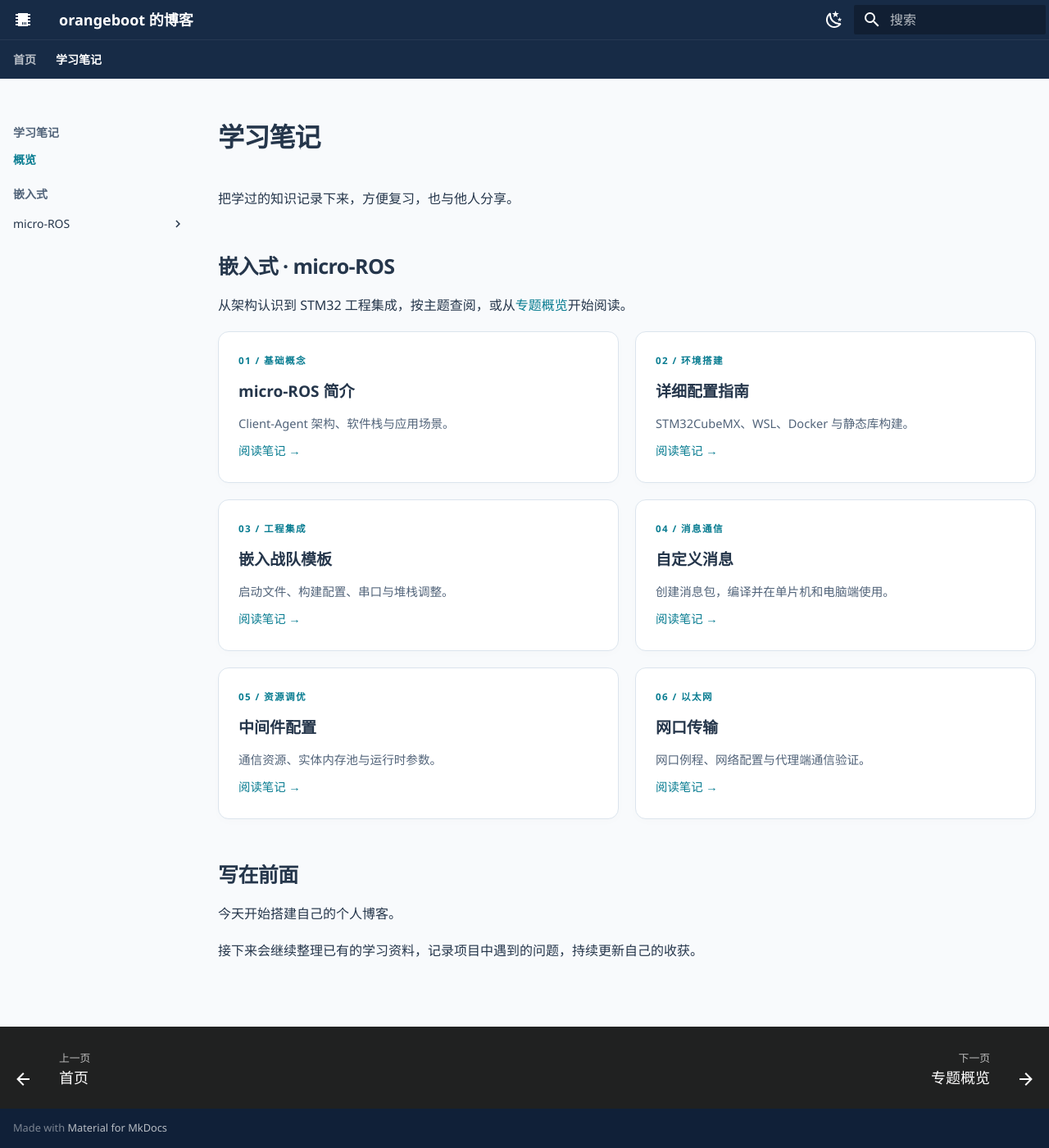
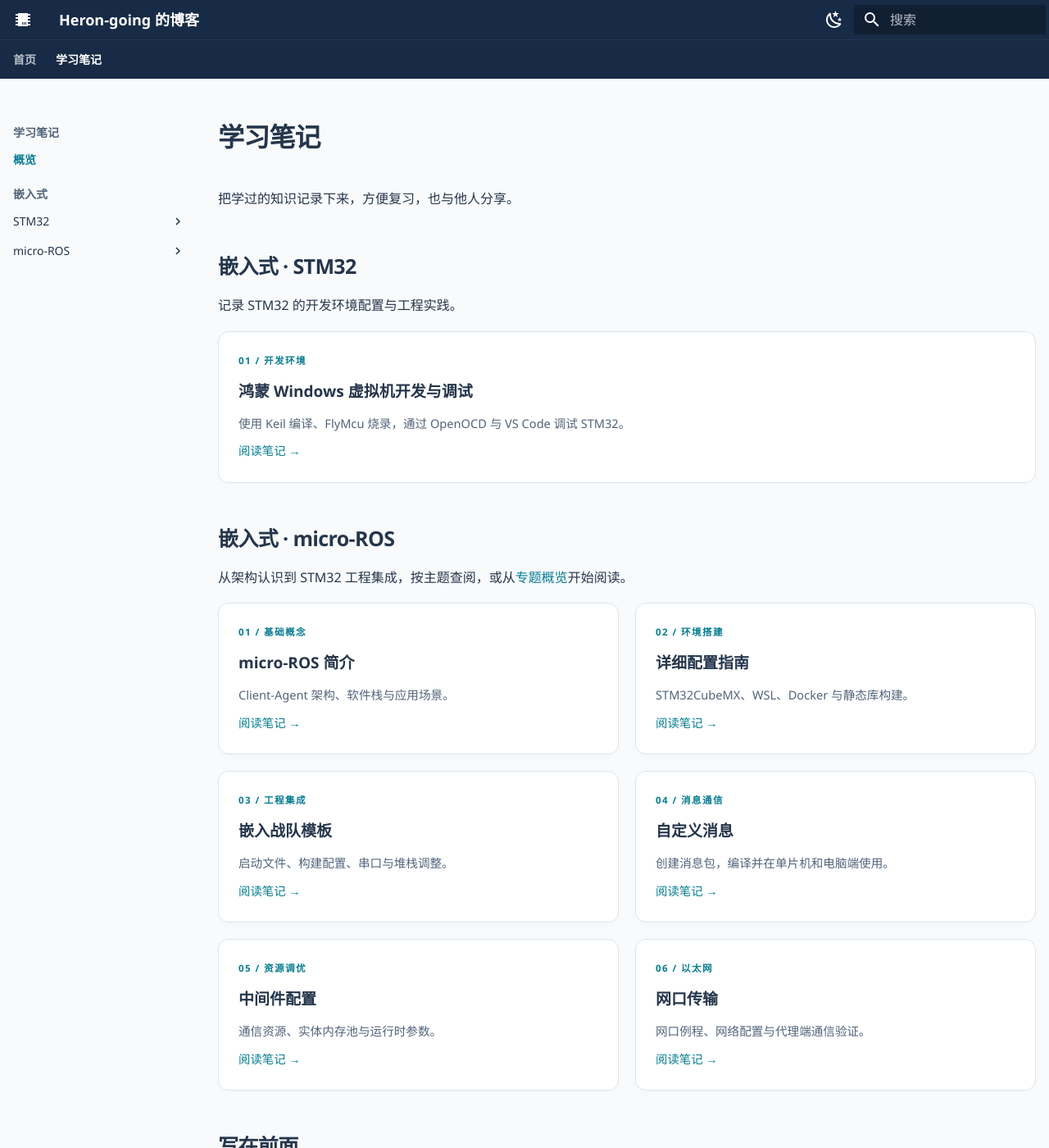
Before and after one commit to Heron-going/Heron-going.github.io, an MkDocs documentation site: the page built from docs/notes.md, in a window 1280 px wide and 1400 px high. Shown: the whole window at 82% size. Built offline with MkDocs 1.6.1 and Material for MkDocs 9.7.7, drawn with Linux system fonts in a browser that asks for light colours.

Commit message:
add stm32

```diff
--- a/docs/notes.md
+++ b/docs/notes.md
@@ -7,6 +7,22 @@ hide:
 # 学习笔记
 
 把学过的知识记录下来，方便复习，也与他人分享。
+
+## 嵌入式 · STM32
+
+记录 STM32 的开发环境配置与工程实践。
+
+<div class="grid cards" markdown>
+
+-   <span class="card-number">01 / 开发环境</span>
+
+    **鸿蒙 Windows 虚拟机开发与调试**
+
+    使用 Keil 编译、FlyMcu 烧录，通过 OpenOCD 与 VS Code 调试 STM32。
+
+    [阅读笔记 →](embedded/stm32/鸿蒙虚拟机开发/鸿蒙虚拟机开发.md)
+
+</div>
 
 ## 嵌入式 · micro-ROS
 
--- a/mkdocs.yml
+++ b/mkdocs.yml
@@ -1,4 +1,4 @@
-site_name: orangeboot 的博客
+site_name: Heron-going 的博客
 site_description: 记录嵌入式开发的学习和技术
 site_url: https://Heron-going.github.io/
 
@@ -36,6 +36,8 @@ nav:
   - 学习笔记:
       - 概览: notes.md
       - 嵌入式:
+          - STM32:
+              - 鸿蒙 Windows 虚拟机开发与调试: embedded/stm32/鸿蒙虚拟机开发/鸿蒙虚拟机开发.md
           - micro-ROS:
               - 专题概览: embedded/micro-ROS/index.md
               - micro-ROS 简介: embedded/micro-ROS/micro-ROS简介.md
```
Also changed, not shown: docs/embedded/stm32/鸿蒙虚拟机开发/鸿蒙虚拟机开发.md (added, +141 -0 lines), docs/index.md (+1 -1 lines), docs/embedded/stm32/鸿蒙虚拟机开发/picture/p1.webp (added), docs/embedded/stm32/鸿蒙虚拟机开发/picture/p2.webp (added), docs/embedded/stm32/鸿蒙虚拟机开发/picture/p3.webp (added), docs/embedded/stm32/鸿蒙虚拟机开发/picture/p4.webp (added), docs/embedded/stm32/鸿蒙虚拟机开发/picture/p5.webp (added).
